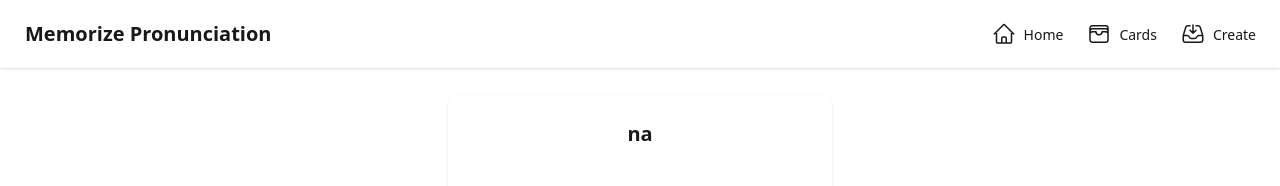
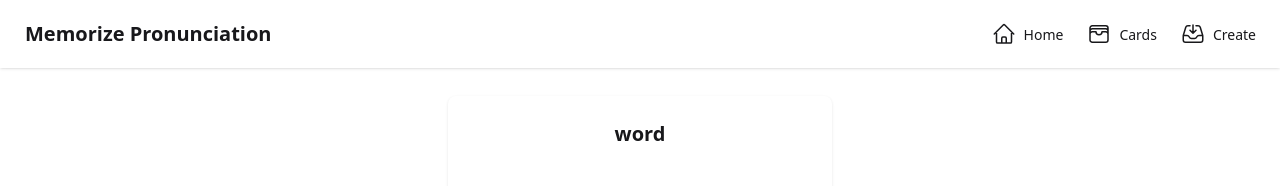
Before and after one commit to olena-palii/MemorizePronunciation, a SvelteKit app: page /cards in a window 1280 px wide. Shown: the top 186 px of the page. Built offline with nearby package versions, Linux system fonts and the light colour scheme; no server answers; the database is empty.

Commit message:
Set default word

```diff
--- a/src/routes/cards/+page.svelte
+++ b/src/routes/cards/+page.svelte
@@ -15,7 +15,7 @@
   }
 
   function selectFirstWord() {
-    selectedWord = words[0] || new Word({ word: "N/A" });
+    selectedWord = words[0] || new Word({ word: "word" });
   }
 
   onMount(async () => {
```
